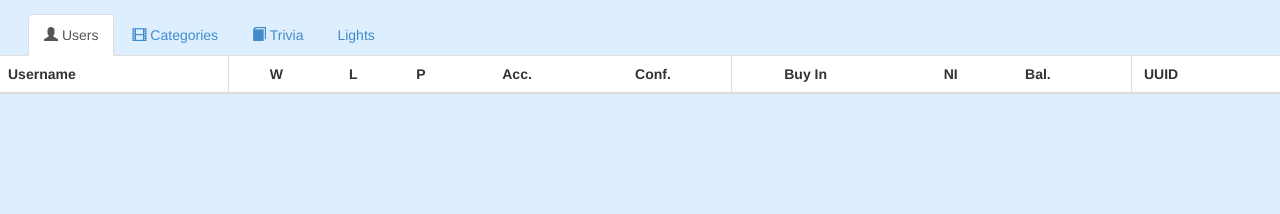
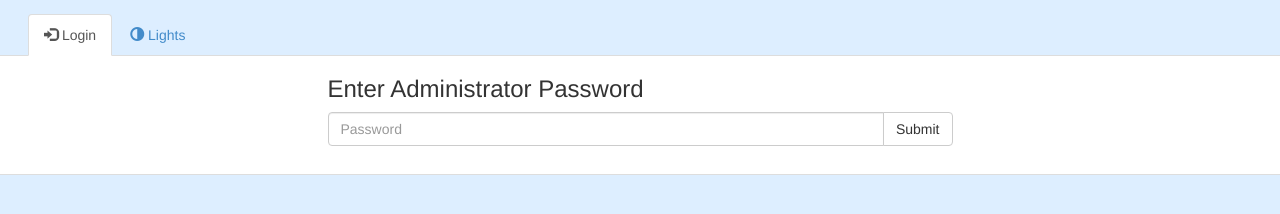
Before and after one commit to aapierce0/Award-Show-2, a website: page admin.html in a window 1280 px wide. Drawn offline with nearby package versions, Linux system fonts and the light colour scheme; no server answers.

Commit message:
Adds authentication functionality to the admin page to deter cheaters. Password is "kevinspacey"

```diff
--- a/admin.html
+++ b/admin.html
@@ -26,10 +26,11 @@
 <body ng-controller="AdminCtrl" id="Admin">
 
 	<ul class="nav nav-tabs" role="tablist">
-		<li ng-class="{active:selectedTab=='users'}"><a ng-click="setSelectedTab('users')"><span class="glyphicon glyphicon-user"></span> Users</a></li>
-		<li ng-class="{active:selectedTab=='categories'}"><a ng-click="setSelectedTab('categories')"><span class="glyphicon glyphicon-film"></span> Categories</a></li>
-		<li ng-class="{active:selectedTab=='trivia'}"><a ng-click="setSelectedTab('trivia')"><span class="glyphicon glyphicon-book"></span> Trivia</a></li>
-		<li ng-class="{active:selectedTab=='lights'}"><a ng-click="setSelectedTab('lights')">Lights</a></li>
+		<li ng-class="{active:selectedTab=='login'}"><a ng-click="setSelectedTab('login')"><span class="glyphicon glyphicon-log-in"></span> Login</a></li>
+		<li ng-if="authenticated" ng-class="{active:selectedTab=='users'}"><a ng-click="setSelectedTab('users')"><span class="glyphicon glyphicon-user"></span> Users</a></li>
+		<li ng-if="authenticated" ng-class="{active:selectedTab=='categories'}"><a ng-click="setSelectedTab('categories')"><span class="glyphicon glyphicon-film"></span> Categories</a></li>
+		<li ng-if="authenticated" ng-class="{active:selectedTab=='trivia'}"><a ng-click="setSelectedTab('trivia')"><span class="glyphicon glyphicon-book"></span> Trivia</a></li>
+		<li ng-class="{active:selectedTab=='lights'}"><a ng-click="setSelectedTab('lights')"><span class="glyphicon glyphicon-adjust"></span> Lights</a></li>
 	</ul>
 
 	<!-- This is the template for each category of votes. -->
--- a/css/stylesheet.css
+++ b/css/stylesheet.css
@@ -316,8 +316,20 @@ span.marquee {
 	margin-left: 2em;
 }
 
+#Admin div.main-content {
+	background-color: #FFF;
+	border-bottom: solid 1px #DDD;
+}
+
+#Admin div.login {
+	padding-bottom: 2em;
+}
+
+
+
 #Admin table.table {
 	background-color: #FFF;
+	margin-bottom: 0;
 }
 
 #Admin table.table.users {
--- a/js/controllers.js
+++ b/js/controllers.js
@@ -601,6 +601,8 @@ oscarsApp.controller("TVCtrl", function($scope, socket, oscarsModel) {
 
 	$scope.oscarsModel = oscarsModel;
 	window.controllerScope = $scope;
+
+
 });
 
 
@@ -621,6 +623,7 @@ oscarsApp.controller("TVCtrl", function($scope, socket, oscarsModel) {
 
 oscarsApp.controller("AdminCtrl", function($scope, socket, oscarsModel) {
 
+
 	$scope.oscarsModel = oscarsModel;
 	window.controllerScope = $scope;
 
@@ -629,12 +632,31 @@ oscarsApp.controller("AdminCtrl", function($scope, socket, oscarsModel) {
 	// change the winner of a category.
 	$scope.acceptWinner = {};
 
+
+
 	$scope.setSelectedTab = function(tabSelection) {
 		$scope.contentURL = "templates/admin."+tabSelection+".fragment.html";
 		$scope.selectedTab = tabSelection;
+
+		// If the user tapped the login button, disable the
+		if (tabSelection == "login") {
+			$scope.authenticationFailure = false;
+			$scope.authenticated = false;
+		}
 	}
 
-	$scope.setSelectedTab("users");
+
+	$scope.setSelectedTab("login");
+
+
+	$scope.passwordSubmit = function(passwordAttempt) {
+		if (passwordAttempt == "kevinspacey") {
+			$scope.authenticated = true;
+			$scope.setSelectedTab("users");
+		} else {
+			$scope.authenticationFailure = true;
+		}
+	}
 
 
 
--- /dev/null
+++ b/templates/admin.login.fragment.html
@@ -0,0 +1,16 @@
+<div class="login">
+	<form ng-submit="passwordSubmit(passwordInput); passwordInput = ''">
+		<div class="row">
+			<div class="col-sm-6 col-sm-offset-3 col-xs-10 col-xs-offset-1">
+				<h3>Enter Administrator Password</h3>
+				<div class="input-group">
+					<input type="password" placeholder="Password" ng-model="passwordInput" ng-disabled="loginDisabled" class="form-control" />
+					<span class="input-group-btn">
+						<input type="submit" value="Submit" ng-disabled="loginDisabled" class="btn btn-default" />
+					</span>
+				</div>
+				<p style="color:red" ng-if="authenticationFailure">Incorrect Password...</p>
+			</div>
+		</div>
+	</form>
+</div>
```
